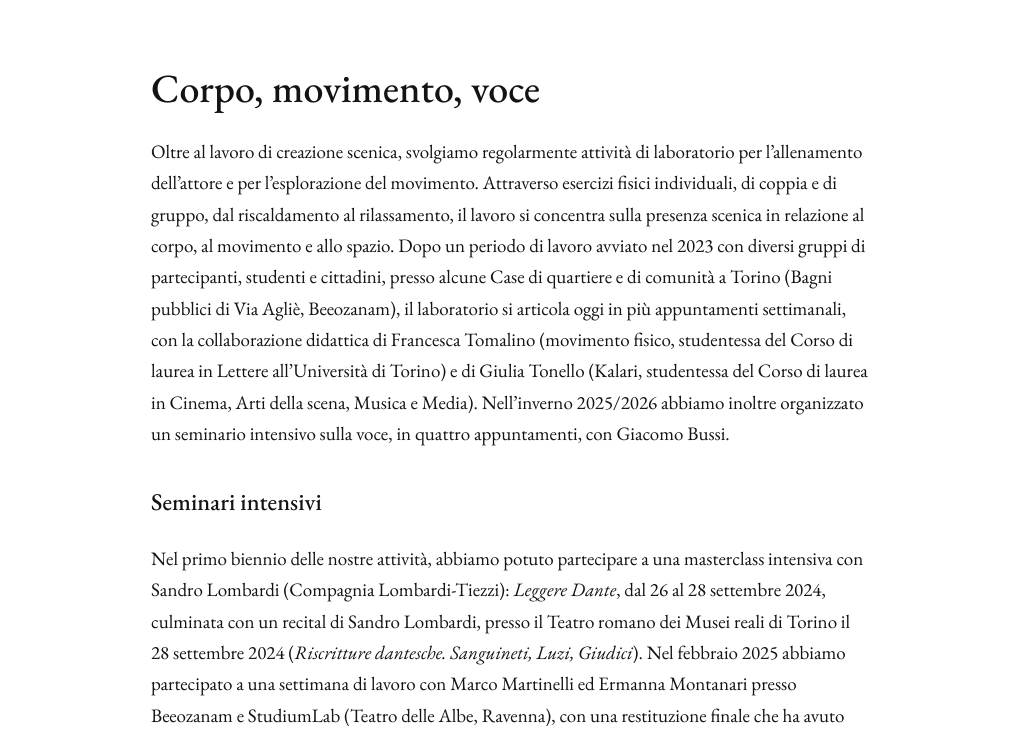
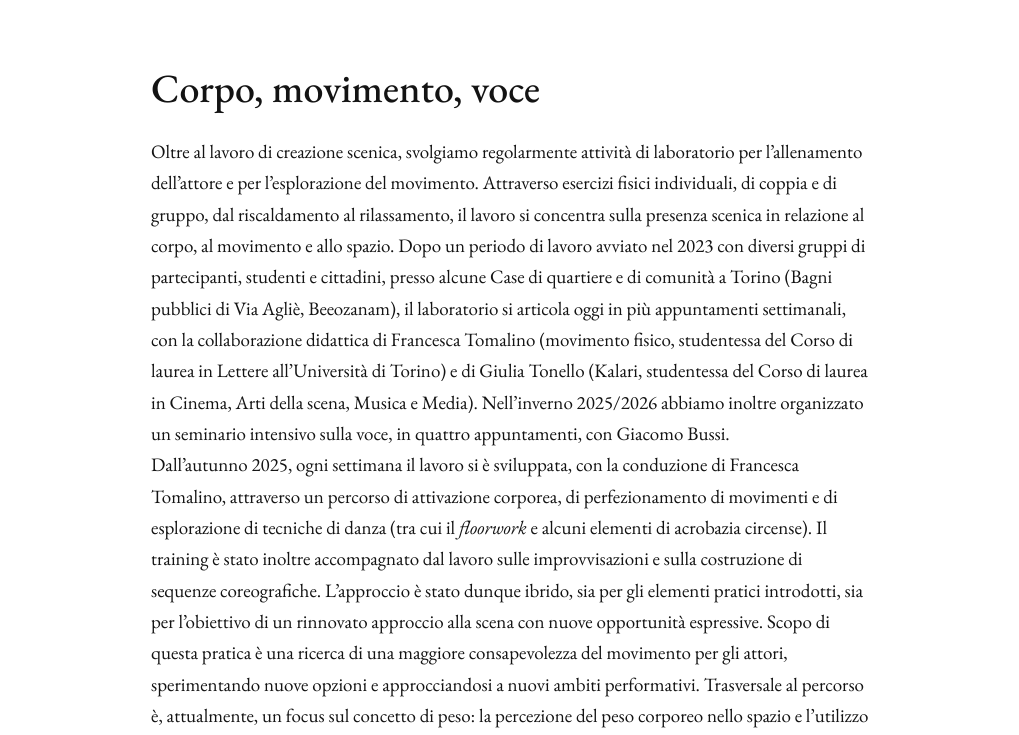
Before and after one commit to leonardomancini87/tan-tan-teatro, an Astro site: page /elements in a window 1280 px wide. Shown: the part 945-1680 px from the top of the page, without its empty margins (129-1148 px from the left). Built offline with nearby package versions, Linux system fonts and the light colour scheme; Astro itself is replaced by a stand-in of ours.

Commit message:
Aggiornata pagina laboratorio

```diff
--- a/src/content/pages/elements.md
+++ b/src/content/pages/elements.md
@@ -15,6 +15,7 @@ featuredimage: /img/lab01.jpeg
 ## Corpo, movimento, voce
 
 Oltre al lavoro di creazione scenica, svolgiamo regolarmente attività di laboratorio per l'allenamento dell'attore e per l'esplorazione del movimento. Attraverso esercizi fisici individuali, di coppia e di gruppo, dal riscaldamento al rilassamento, il lavoro si concentra sulla presenza scenica in relazione al corpo, al movimento e allo spazio. Dopo un periodo di lavoro avviato nel 2023 con diversi gruppi di partecipanti, studenti e cittadini, presso alcune Case di quartiere e di comunità a Torino (Bagni pubblici di Via Agliè, Beeozanam), il laboratorio si articola oggi in più appuntamenti settimanali, con la collaborazione didattica di Francesca Tomalino (movimento fisico, studentessa del Corso di laurea in Lettere all'Università di Torino) e di Giulia Tonello (Kalari, studentessa del Corso di laurea in Cinema, Arti della scena, Musica e Media). Nell'inverno 2025/2026 abbiamo inoltre organizzato un seminario intensivo sulla voce, in quattro appuntamenti, con Giacomo Bussi.</br>
+Dall'autunno 2025, ogni settimana il lavoro si è sviluppata, con la conduzione di Francesca Tomalino, attraverso un percorso di attivazione corporea, di perfezionamento di movimenti e di esplorazione di tecniche di danza (tra cui il <i>floorwork</i> e alcuni elementi di acrobazia circense). Il training è stato inoltre accompagnato dal lavoro sulle improvvisazioni e sulla costruzione di sequenze coreografiche. L'approccio è stato dunque ibrido, sia per gli elementi pratici introdotti, sia per l'obiettivo di un rinnovato approccio alla scena con nuove opportunità espressive. Scopo di questa pratica è una ricerca di una maggiore consapevolezza del movimento per gli attori, sperimentando nuove opzioni e approcciandosi a nuovi ambiti performativi. Trasversale al percorso è, attualmente, un focus sul concetto di peso: la percezione del peso corporeo nello spazio e l'utilizzo di esso nella relazione con i partner in scena, oltre che nella costituzione di coreografie e movimenti. Apprendere come fare leva sul proprio peso e su quello altrui, e apprendere a come affidarsi agli altri attraverso di esso, diviene così uno dei tramiti attraverso cui costruire la presenza scenica, l'ascolto e la relazione con l'altro.
 
 <h5>Seminari intensivi</h5>
-Nel primo biennio delle nostre attività, abbiamo potuto partecipare a una masterclass intensiva con Sandro Lombardi (Compagnia Lombardi-Tiezzi): <i>Leggere Dante</i>, dal 26 al 28 settembre 2024, culminata con un recital di Sandro Lombardi, presso il Teatro romano dei Musei reali di Torino il 28 settembre 2024 (<i>Riscritture dantesche. Sanguineti, Luzi, Giudici</i>). Nel febbraio 2025 abbiamo partecipato a una settimana di lavoro con Marco Martinelli ed Ermanna Montanari presso Beeozanam e StudiumLab (Teatro delle Albe, Ravenna), con una restituzione finale che ha avuto luogo alle Fonderie Limone di Moncalieri (Teatro Stabile di Torino). Entrambi i progetti sono stati organizzati nell'ambito delle attività di terza missione del PRIN 2022 "Dante nella contemporaneità. Le riscritture teatrali".
+Nel primo biennio delle nostre attività, abbiamo potuto partecipare a una masterclass intensiva con Sandro Lombardi (Compagnia Lombardi-Tiezzi): <i>Leggere Dante</i>, dal 26 al 28 settembre 2024, culminata con un recital di Sandro Lombardi, presso il Teatro romano dei Musei reali di Torino il 28 settembre 2024 (<i>Riscritture dantesche. Sanguineti, Luzi, Giudici</i>). Dall'11 al 15 febbraio 2025 abbiamo inoltre partecipato a una settimana di lavoro, intitolata <i>Purgatorio dei poeti. Azione corale dalla "Divina Commedia" di Dante Alighieri</i> con Marco Martinelli ed Ermanna Montanari (Teatro delle Albe, Ravenna), presso Beeozanam e presso StudiumLab, con una restituzione finale che ha avuto luogo alle Fonderie Limone di Moncalieri (Teatro Stabile di Torino) sabato 15 febbraio 2025. Entrambi i seminari sono stati organizzati nell'ambito delle attività di terza missione del PRIN 2022 "Dante nella contemporaneità. Le riscritture teatrali".
--- a/src/content/pages/news.md
+++ b/src/content/pages/news.md
@@ -10,7 +10,7 @@ featuredimage: /img/news.jpg
 
 ## Prossime rappresentazioni
 
-08/05/2026, <i>Macbett</i>: Accademia Ligustica di Belle Arti Ligustica<br />
+08/05/2026, <i>Macbett</i>: Accademia Ligustica di Belle Arti di Genova<br />
 09/05/2026, <i>Macbett</i>: Teatro Martini, Comune di Cavagnolo (Torino)<br />
 28/05/2026, <i>Matrimonio</i>: Festival de théâtre universitaire "Meraki", Lyon<br />
 08-13/07/2026, <i>Macbett</i>: Vilnius, International University Theatre Festival, Vilnius University<br />
```
Also changed, not shown: 1 other file.
